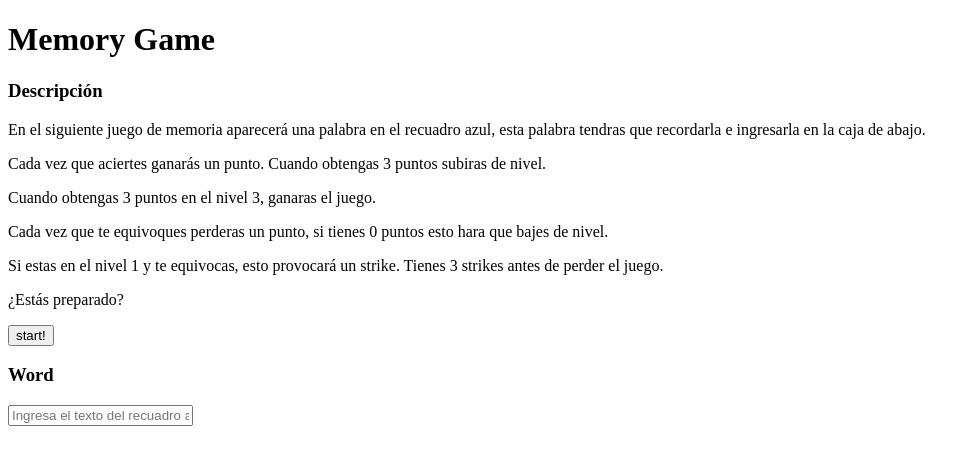
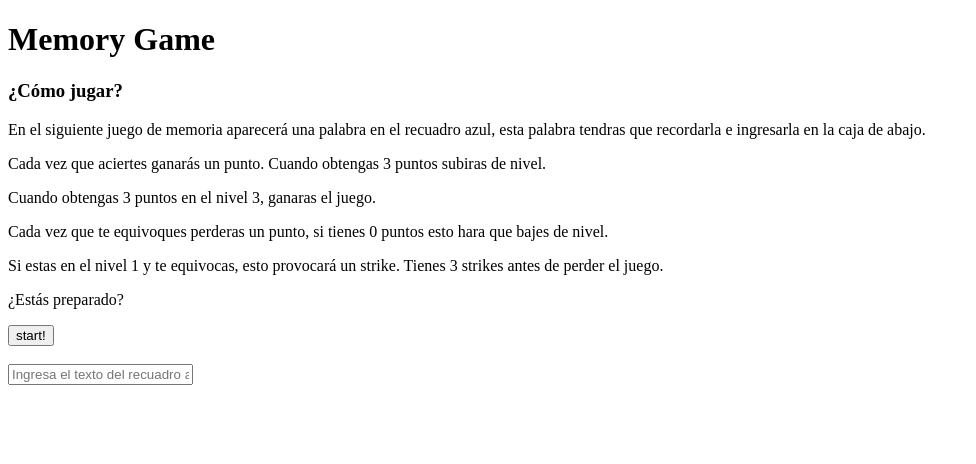
Before and after one commit to danielvaldivv/memoryGame, a React app: page / in a window 1280 px wide. Shown: the top 464 px of the page, without its empty margins (0-976 px from the left). Built offline with nearby package versions, Linux system fonts and the light colour scheme.

Commit message:
[Add] context, randonNumber, render Word

```diff
--- a/src/app/App.jsx
+++ b/src/app/App.jsx
@@ -1,32 +1,33 @@
 import React from 'react'
+import useInitialState from './hooks/useInitialState';
+import AppContext from '../context/AppContext';
 
-const App = () => (
-  <>
+import Description from '../components/Description';
+import StartGameButton from '../components/StartGameButton';
+
+const App = () => {
+
+  const initialState = useInitialState();
+  console.log(initialState.state)
+
+  return (
+    <AppContext.Provider value={initialState}>
       <header>
         <h1>Memory Game</h1>
       </header>
 
       <main>
-      <section>
-        <h3>Descripción</h3>
-        <p>En el siguiente juego de memoria aparecerá una palabra en el recuadro azul, esta palabra tendras que recordarla e ingresarla en la caja de abajo.</p>
-        <p>Cada vez que aciertes ganarás un punto. Cuando obtengas 3 puntos subiras de nivel.</p>
-        <p>Cuando obtengas 3 puntos en el nivel 3, ganaras el juego.</p>
-        <p>Cada vez que te equivoques perderas un punto, si tienes 0 puntos esto hara que bajes de nivel.</p>
-        <p>Si estas en el nivel 1 y te equivocas, esto provocará un strike. Tienes 3 strikes antes de perder el juego.</p>
-        <p>¿Estás preparado?</p>
-        <button type="button">start!</button>
-      </section>
-
-      <section>
-        <h3>Word</h3>
+        <Description />
+        <section className="MemoryGame--Interface">
+          <StartGameButton />
+          <h3>{initialState.state.word}</h3>
           <form>
             <input type="text" id="word" placeholder="Ingresa el texto del recuadro azúl" />
           </form>
         </section>
       </main>
-  </>
+    </AppContext.Provider>
   )
+}
 
-
-export default App
+export default App;
--- /dev/null
+++ b/src/app/hooks/useInitialState.jsx
@@ -0,0 +1,33 @@
+import { useState } from 'react'
+import initialState from '../../initialState'
+
+const useInitialState = () => {
+  const [state, setState] = useState(initialState)
+
+  const newWord = () => {
+    const randomNumber = () => (parseInt(Math.random() * (20 - 0)))
+
+    if(state.levelValue === 1 ) {
+      const wordRender = state.levelOne.words[randomNumber()];
+      setState({...state, word:wordRender})
+    }
+
+    else if (state.levelValue === 2 ) {
+      const wordRender = state.levelTwo.words[randomNumber()];
+      setState({...state, word:wordRender})
+    }
+
+    else if (state.levelValue === 3 ) {
+      const wordRender = state.levelThree.words[randomNumber()];
+      setState({...state, word:wordRender})
+    }
+
+  }
+
+  return {
+    state,
+    newWord
+  }
+}
+
+export default useInitialState
--- /dev/null
+++ b/src/components/Description/index.jsx
@@ -0,0 +1,16 @@
+import React from 'react'
+
+const Description = () => (
+    <div className="Description">
+      <h3>¿Cómo jugar?</h3>
+      <p>En el siguiente juego de memoria aparecerá una palabra en el recuadro azul, esta palabra tendras que recordarla e ingresarla en la caja de abajo.</p>
+      <p>Cada vez que aciertes ganarás un punto. Cuando obtengas 3 puntos subiras de nivel.</p>
+      <p>Cuando obtengas 3 puntos en el nivel 3, ganaras el juego.</p>
+      <p>Cada vez que te equivoques perderas un punto, si tienes 0 puntos esto hara que bajes de nivel.</p>
+      <p>Si estas en el nivel 1 y te equivocas, esto provocará un strike. Tienes 3 strikes antes de perder el juego.</p>
+      <p>¿Estás preparado?</p>
+    </div>
+  )
+
+
+export default Description
--- /dev/null
+++ b/src/components/StartGameButton/index.jsx
@@ -0,0 +1,16 @@
+import React, { useContext } from 'react';
+import AppContext from '../../context/AppContext';
+
+const StartGameButton = () => {
+  const { newWord } = useContext(AppContext);
+
+
+
+  return (
+    <>
+      <button type="button" onClick={ newWord } >start!</button>
+    </>
+  )
+}
+
+export default StartGameButton
--- /dev/null
+++ b/src/context/AppContext.jsx
@@ -0,0 +1,5 @@
+import React from "react";
+
+const AppContext = React.createContext({})
+
+export default AppContext
--- a/src/initialState.js
+++ b/src/initialState.js
@@ -1,4 +1,9 @@
 export default {
+  levelValue : 3,
+  word: "",
+  points : 0,
+  strike : 0,
+  level : {},
   levelOne:{
     words:[
       "Uno",
```
Also changed, not shown: src/newWord.js (added, +26 -0 lines). Lines whose indentation alone changed are shown as unchanged.
